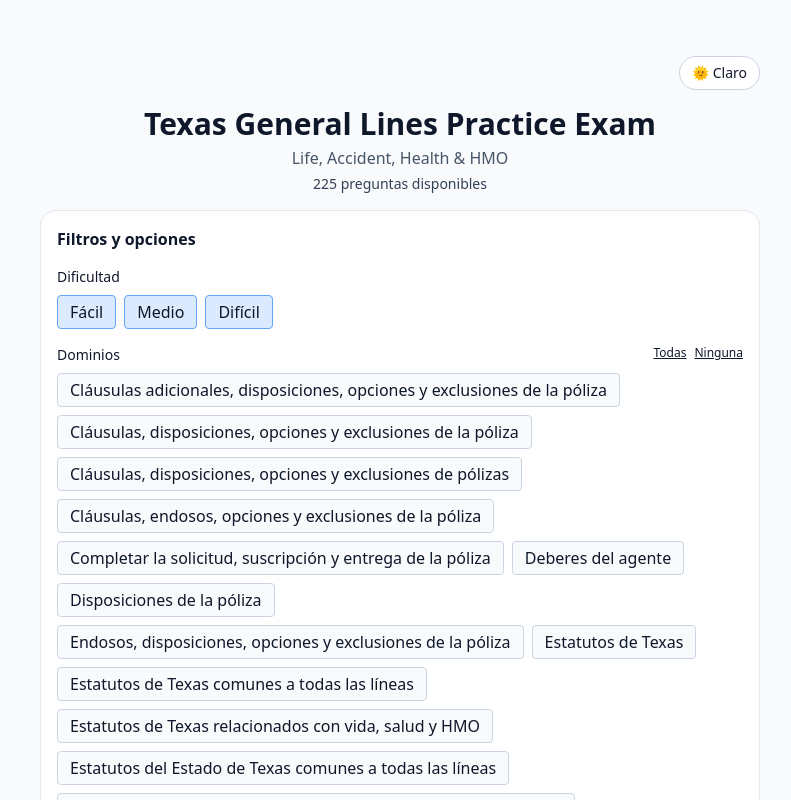
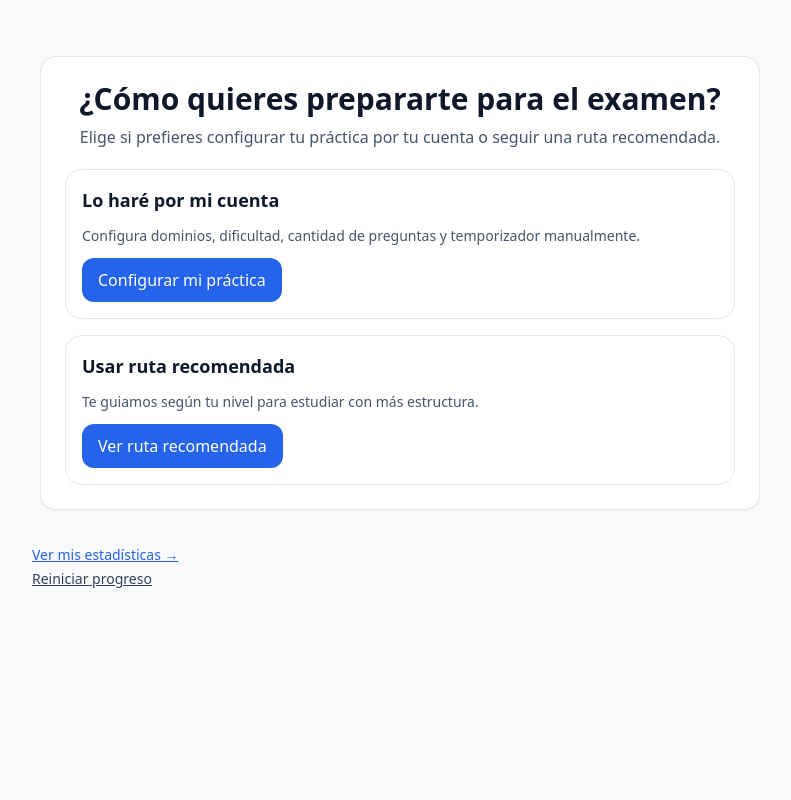
Before and after one commit to jesusguecar-svg/alleanzasimulator, a React (Vite) app: page / in a window 1280 px wide. Shown: the top 800 px of the page, without its empty margins (240-1031 px from the left). Built offline with nearby package versions, Linux system fonts and the light colour scheme.

Commit message:
Add onboarding flow and enforce answer selection before next

```diff
--- a/src/App.tsx
+++ b/src/App.tsx
@@ -6,11 +6,14 @@ import { SetupScreen } from './components/SetupScreen';
 import { QuestionCard } from './components/QuestionCard';
 import { ResultsScreen } from './components/ResultsScreen';
 import { DashboardScreen } from './components/DashboardScreen';
+import { OnboardingScreen } from './components/OnboardingScreen';
 import type { SessionQuestion } from './types/question';
 
 const loaded = loadQuestions();
 const THEME_KEY = 'theme';
 const TIMER_KEY = 'useTimer';
+type OnboardingStep = 'choice' | 'level' | 'setup';
+type RecommendedPath = 'beginner' | 'advanced' | null;
 
 const getDefaultDarkMode = () => {
   if (typeof window === 'undefined') return false;
@@ -41,6 +44,8 @@ export default function App() {
   const [startedAt, setStartedAt] = useState<number | null>(null);
   const [elapsedSeconds, setElapsedSeconds] = useState(0);
   const [showDashboard, setShowDashboard] = useState(false);
+  const [onboardingStep, setOnboardingStep] = useState<OnboardingStep>('choice');
+  const [recommendedPath, setRecommendedPath] = useState<RecommendedPath>(null);
 
   useEffect(() => {
     document.documentElement.classList.toggle('dark', darkMode);
@@ -77,13 +82,51 @@ export default function App() {
         </div>
       );
     }
+    const recommendedPathMessage = recommendedPath === 'beginner'
+      ? 'Ruta principiante activada: empieza escogiendo un dominio después de estudiar el capítulo correspondiente.'
+      : recommendedPath === 'advanced'
+        ? 'Ruta avanzada activada: toma primero un examen completo, luego revisa tus áreas débiles.'
+        : undefined;
+
+    const goSelfGuided = () => {
+      setRecommendedPath(null);
+      setOnboardingStep('setup');
+    };
+
+    const applyRecommendedPath = (path: Exclude<RecommendedPath, null>) => {
+      setRecommendedPath(path);
+      setDomains([]);
+      setDifficulties(['easy', 'medium', 'hard']);
+      setSkipAnswered(false);
+      if (path === 'beginner') {
+        setShowAtEnd(false);
+        setUseTimer(false);
+        setCount(filtered.length >= 25 ? 25 : 10);
+      } else {
+        setShowAtEnd(true);
+        setUseTimer(true);
+        setCount(filtered.length >= 100 ? 100 : Math.max(filtered.length, 1));
+      }
+      setOnboardingStep('setup');
+    };
+
     return <div className='min-h-screen py-8 bg-slate-50 dark:bg-slate-950'>
-      <SetupScreen questions={loaded.questions} selectedDomains={domains} setSelectedDomains={setDomains} selectedDifficulties={difficulties} setSelectedDifficulties={setDifficulties} skipAnswered={skipAnswered} setSkipAnswered={setSkipAnswered} showAtEnd={showAtEnd} setShowAtEnd={setShowAtEnd} useTimer={useTimer} setUseTimer={setUseTimer} darkMode={darkMode} setDarkMode={setDarkMode} count={count} setCount={setCount} availableCount={filtered.length} message={message} onStart={() => {
-        if (filtered.length === 0) return setMessage('No hay preguntas disponibles con los filtros seleccionados.');
-        if (count > filtered.length) return setMessage(`Solo hay ${filtered.length} preguntas disponibles.`);
-        const picked = shuffleArray(filtered).slice(0, count).map((q) => ({ ...q, shuffledOptions: shuffleArray(q.options) }));
-        setSession(picked); setAnswers({}); setIndex(0); setMessage(undefined); setStartedAt(Date.now()); setElapsedSeconds(0);
-      }} />
+      {onboardingStep !== 'setup' ? (
+        <OnboardingScreen
+          step={onboardingStep}
+          onSelfGuided={goSelfGuided}
+          onRecommended={() => setOnboardingStep('level')}
+          onBackToChoice={() => setOnboardingStep('choice')}
+          onChooseLevel={applyRecommendedPath}
+        />
+      ) : (
+        <SetupScreen questions={loaded.questions} selectedDomains={domains} setSelectedDomains={setDomains} selectedDifficulties={difficulties} setSelectedDifficulties={setDifficulties} skipAnswered={skipAnswered} setSkipAnswered={setSkipAnswered} showAtEnd={showAtEnd} setShowAtEnd={setShowAtEnd} useTimer={useTimer} setUseTimer={setUseTimer} darkMode={darkMode} setDarkMode={setDarkMode} count={count} setCount={setCount} availableCount={filtered.length} message={message} recommendedPathMessage={recommendedPathMessage} onBackToOnboarding={() => setOnboardingStep('choice')} onStart={() => {
+          if (filtered.length === 0) return setMessage('No hay preguntas disponibles con los filtros seleccionados.');
+          if (count > filtered.length) return setMessage(`Solo hay ${filtered.length} preguntas disponibles.`);
+          const picked = shuffleArray(filtered).slice(0, count).map((q) => ({ ...q, shuffledOptions: shuffleArray(q.options) }));
+          setSession(picked); setAnswers({}); setIndex(0); setMessage(undefined); setStartedAt(Date.now()); setElapsedSeconds(0);
+        }} />
+      )}
       <div className='max-w-3xl mx-auto px-4 mt-2'>
         <button
           className='text-sm underline text-blue-600 dark:text-blue-400'
@@ -129,7 +172,13 @@ export default function App() {
       <QuestionCard q={q} index={index} total={session.length} selected={selected} onSelect={(o)=>setAnswers((a)=>(a[q.id]?a:{...a,[q.id]:o}))} showFeedback={showFeedback} showAtEnd={showAtEnd} correct={selected===q.correctAnswer} />
       <div className='flex justify-between gap-3'>
         <button onClick={()=>setIndex((i)=>Math.max(0,i-1))} className='border border-slate-300 dark:border-slate-600 bg-white dark:bg-slate-900 hover:bg-slate-50 dark:hover:bg-slate-800 rounded-xl px-4 py-2.5 text-sm sm:text-base min-h-11'>Anterior</button>
-        <button onClick={()=>{const p=getProgress(); const isCorrect=answers[q.id]===q.correctAnswer; p.answeredIds=[...new Set([...p.answeredIds,q.id])]; if (isCorrect) p.correctIds=[...new Set([...p.correctIds,q.id])]; else p.incorrectIds=[...new Set([...p.incorrectIds,q.id])]; p.attempts[q.id]=(p.attempts[q.id]||0)+1; saveProgress(p); setIndex((i)=>i+1);}} className='bg-blue-600 hover:bg-blue-700 text-white rounded-xl px-4 py-2.5 text-sm sm:text-base min-h-11'>{index===session.length-1?'Terminar sesión':'Siguiente'}</button>
+        <button
+          disabled={!selected}
+          onClick={()=>{if(!selected) return; const p=getProgress(); const isCorrect=answers[q.id]===q.correctAnswer; p.answeredIds=[...new Set([...p.answeredIds,q.id])]; if (isCorrect) p.correctIds=[...new Set([...p.correctIds,q.id])]; else p.incorrectIds=[...new Set([...p.incorrectIds,q.id])]; p.attempts[q.id]=(p.attempts[q.id]||0)+1; saveProgress(p); setIndex((i)=>i+1);}}
+          className={`rounded-xl px-4 py-2.5 text-sm sm:text-base min-h-11 text-white ${selected ? 'bg-blue-600 hover:bg-blue-700' : 'bg-slate-300 dark:bg-slate-700 cursor-not-allowed'}`}
+        >
+          {index===session.length-1?'Terminar sesión':'Siguiente'}
+        </button>
       </div>
     </div>
   </div>;
--- /dev/null
+++ b/src/components/OnboardingScreen.tsx
@@ -0,0 +1,106 @@
+type PathType = 'beginner' | 'advanced';
+
+type Props = {
+  step: 'choice' | 'level';
+  onSelfGuided: () => void;
+  onRecommended: () => void;
+  onBackToChoice: () => void;
+  onChooseLevel: (path: PathType) => void;
+};
+
+const beginnerSteps = [
+  'Estudia el capítulo completo.',
+  'Practica dominio por dominio después de estudiar cada capítulo.',
+  'Cuando termines todos los dominios, toma un examen simulado completo.',
+  'Revisa tus resultados.',
+  'Enfócate en tus áreas débiles.',
+  'Opcional: vuelve a tomar el examen simulado hasta mejorar tu puntuación.'
+];
+
+const advancedSteps = [
+  'Toma primero un examen simulado completo.',
+  'Revisa tus resultados por dominio.',
+  'Enfócate en las áreas débiles.',
+  'Practica esos dominios específicos.',
+  'Vuelve a tomar el examen completo para confirmar mejora.'
+];
+
+export function OnboardingScreen(p: Props) {
+  return (
+    <div className='max-w-3xl mx-auto p-4 sm:p-6 space-y-4 text-slate-900 dark:text-slate-100'>
+      {p.step === 'choice' ? (
+        <section className='bg-white dark:bg-slate-900 rounded-2xl shadow-sm border border-slate-200 dark:border-slate-700 p-5 sm:p-6 space-y-5'>
+          <div className='space-y-2 text-center'>
+            <h1 className='text-2xl sm:text-3xl font-bold'>¿Cómo quieres prepararte para el examen?</h1>
+            <p className='text-sm sm:text-base text-slate-600 dark:text-slate-300'>
+              Elige si prefieres configurar tu práctica por tu cuenta o seguir una ruta recomendada.
+            </p>
+          </div>
+
+          <div className='grid gap-4'>
+            <article className='rounded-2xl border border-slate-200 dark:border-slate-700 p-4 space-y-3'>
+              <h2 className='font-semibold text-lg'>Lo haré por mi cuenta</h2>
+              <p className='text-sm text-slate-600 dark:text-slate-300'>
+                Configura dominios, dificultad, cantidad de preguntas y temporizador manualmente.
+              </p>
+              <button onClick={p.onSelfGuided} className='w-full sm:w-auto bg-blue-600 hover:bg-blue-700 text-white rounded-xl px-4 py-2.5 text-sm sm:text-base min-h-11'>
+                Configurar mi práctica
+              </button>
+            </article>
+
+            <article className='rounded-2xl border border-slate-200 dark:border-slate-700 p-4 space-y-3'>
+              <h2 className='font-semibold text-lg'>Usar ruta recomendada</h2>
+              <p className='text-sm text-slate-600 dark:text-slate-300'>
+                Te guiamos según tu nivel para estudiar con más estructura.
+              </p>
+              <button onClick={p.onRecommended} className='w-full sm:w-auto bg-blue-600 hover:bg-blue-700 text-white rounded-xl px-4 py-2.5 text-sm sm:text-base min-h-11'>
+                Ver ruta recomendada
+              </button>
+            </article>
+          </div>
+        </section>
+      ) : (
+        <section className='bg-white dark:bg-slate-900 rounded-2xl shadow-sm border border-slate-200 dark:border-slate-700 p-5 sm:p-6 space-y-5'>
+          <div className='space-y-2 text-center'>
+            <h1 className='text-2xl sm:text-3xl font-bold'>¿Cuál describe mejor tu situación?</h1>
+            <p className='text-sm sm:text-base text-slate-600 dark:text-slate-300'>
+              Elige una ruta para empezar con una configuración recomendada.
+            </p>
+          </div>
+          <div className='grid gap-4'>
+            <article className='rounded-2xl border border-slate-200 dark:border-slate-700 p-4 space-y-3'>
+              <h2 className='font-semibold text-lg'>Principiante</h2>
+              <p className='text-sm text-slate-600 dark:text-slate-300'>Ideal si no tienes licencia, es tu primera vez estudiando para este examen, o estás empezando desde cero.</p>
+              <div className='text-sm text-slate-700 dark:text-slate-200'>
+                <p className='font-semibold mb-1'>Ruta recomendada:</p>
+                <ol className='list-decimal pl-5 space-y-1'>
+                  {beginnerSteps.map((step) => <li key={step}>{step}</li>)}
+                </ol>
+              </div>
+              <button onClick={() => p.onChooseLevel('beginner')} className='w-full sm:w-auto bg-blue-600 hover:bg-blue-700 text-white rounded-xl px-4 py-2.5 text-sm sm:text-base min-h-11'>
+                Comenzar como principiante
+              </button>
+            </article>
+
+            <article className='rounded-2xl border border-slate-200 dark:border-slate-700 p-4 space-y-3'>
+              <h2 className='font-semibold text-lg'>Avanzado</h2>
+              <p className='text-sm text-slate-600 dark:text-slate-300'>Ideal si ya estudiaste, tomaste el examen y fallaste, o si ya tienes experiencia en seguros, licencias similares, P&amp;C, casualty, life/health, etc.</p>
+              <div className='text-sm text-slate-700 dark:text-slate-200'>
+                <p className='font-semibold mb-1'>Ruta recomendada:</p>
+                <ol className='list-decimal pl-5 space-y-1'>
+                  {advancedSteps.map((step) => <li key={step}>{step}</li>)}
+                </ol>
+              </div>
+              <button onClick={() => p.onChooseLevel('advanced')} className='w-full sm:w-auto bg-blue-600 hover:bg-blue-700 text-white rounded-xl px-4 py-2.5 text-sm sm:text-base min-h-11'>
+                Comenzar como avanzado
+              </button>
+            </article>
+          </div>
+          <div>
+            <button onClick={p.onBackToChoice} className='text-sm underline text-blue-600 dark:text-blue-400'>← Volver</button>
+          </div>
+        </section>
+      )}
+    </div>
+  );
+}
```
Also changed, not shown: src/components/SetupScreen.tsx (+12 -0 lines).
